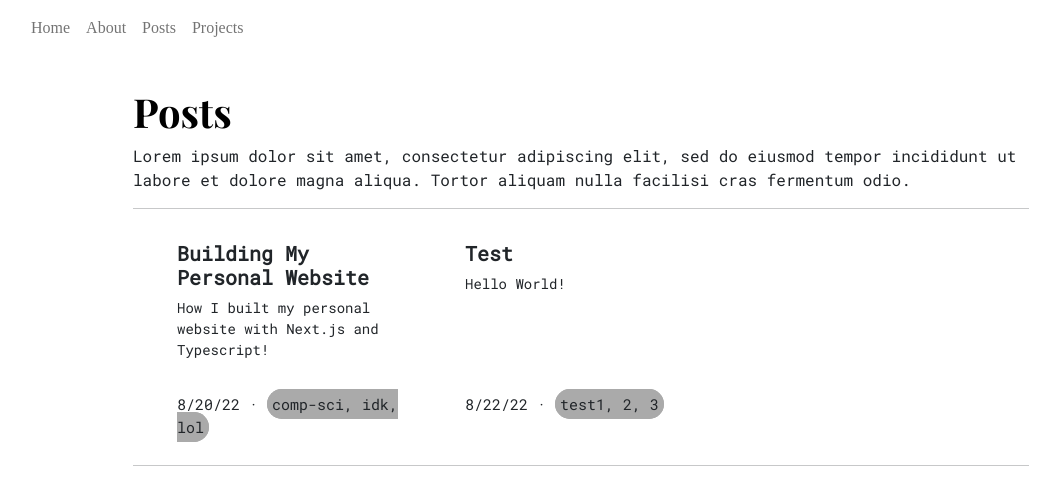
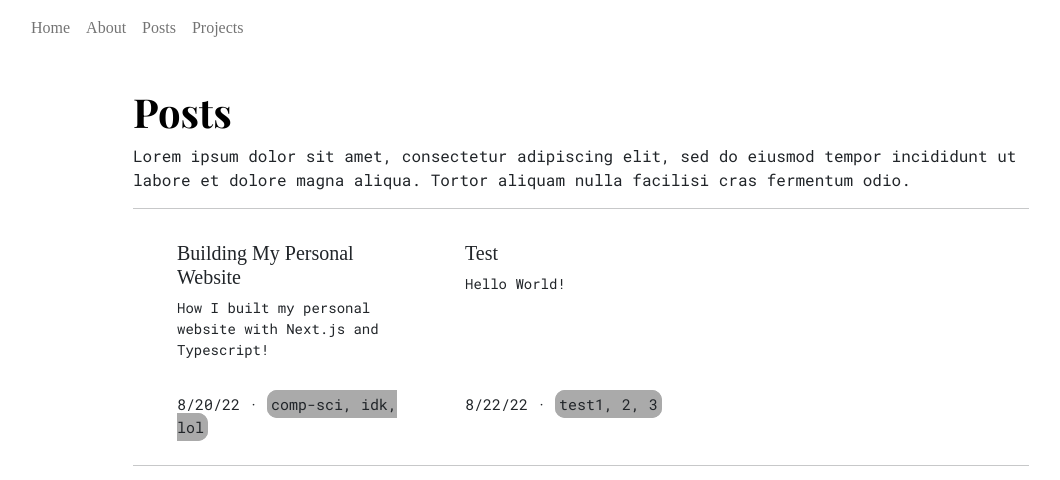
Before and after one commit to dvub/dvub-site, a Next.js app: page /posts in a window 1280 px wide. Shown: the top 480 px of the page, without its empty margins (59-1119 px from the left). Built offline with nearby package versions, Linux system fonts and the light colour scheme; a web font is replaced by a local one.

Commit message:
misc style changes

```diff
--- a/components/postCard.tsx
+++ b/components/postCard.tsx
@@ -17,8 +17,9 @@ const PostCard: FC<Props> = (props) => {
 
     // adding a rounded border with a background color
     // span will keep the text inline
+
     const styledTags = (
-        <span style={{ border: '5px solid #AAAAAA', backgroundColor: '#AAAAAA', borderRadius: '25px' }}>
+        <span style={{ border: '4px solid #AAAAAA', backgroundColor: '#AAAAAA', borderRadius: '10px' }}>
             {tagDisplay}
         </span>
     );
@@ -29,7 +30,7 @@ const PostCard: FC<Props> = (props) => {
             <Card style={{border: 'transparent'}}>
                 <div style={{height: '10rem', overflow: 'hidden',}}>
                     <Card.Body>
-                        <Card.Title><b>{title}</b></Card.Title>
+                        <Card.Title className='mono'>{title}</Card.Title>
                         <Card.Text style={{fontSize: '14px'}}>
                             {description}
                         </Card.Text>
--- a/pages/about.tsx
+++ b/pages/about.tsx
@@ -21,7 +21,7 @@ const About = () => {
           Background
         </h2>
         <p>
-          For most of my life I was interested in technology. I always messed around with old hardware and was fascinated by it.
+          For most of my life, I was interested in technology. I always messed around with old hardware and was fascinated by it.
           When I was younger I discovered Scratch, a simple, block-based programming language. I loved to build games and projects
           of different sorts, and was fascinated and amazed by what people could do with such a tool. I then started really programming
           because I wanted to write mods for the popular game, Terraria. From there, my passion for programming sparked, and now I hope to be
--- a/styles/globals.css
+++ b/styles/globals.css
@@ -2,6 +2,7 @@ html,
 body {
   font-family: Roboto Mono !important;
   color:  black;
+  font-size:  16px;
 }
 h1 {
   font-family: Playfair Display;
```
